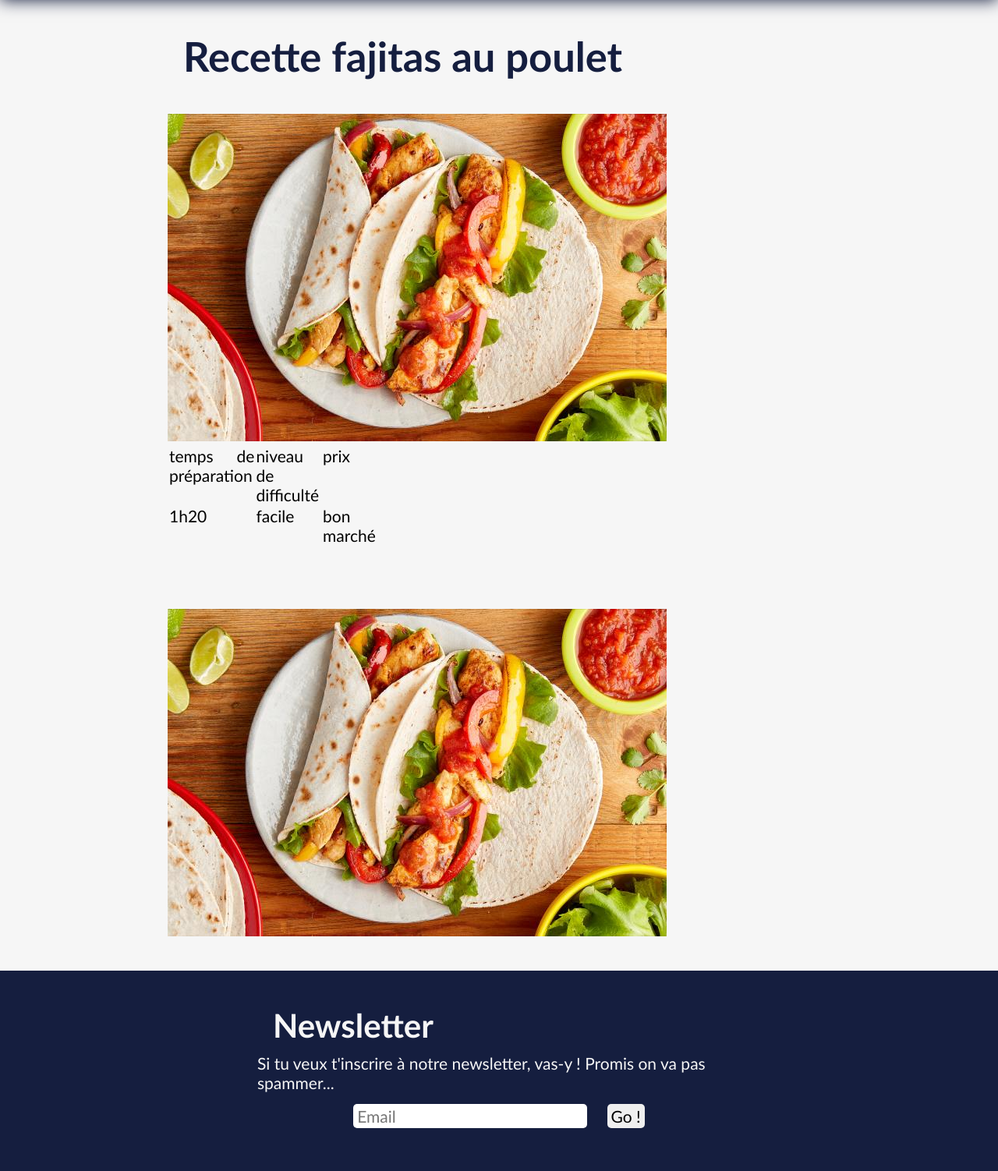
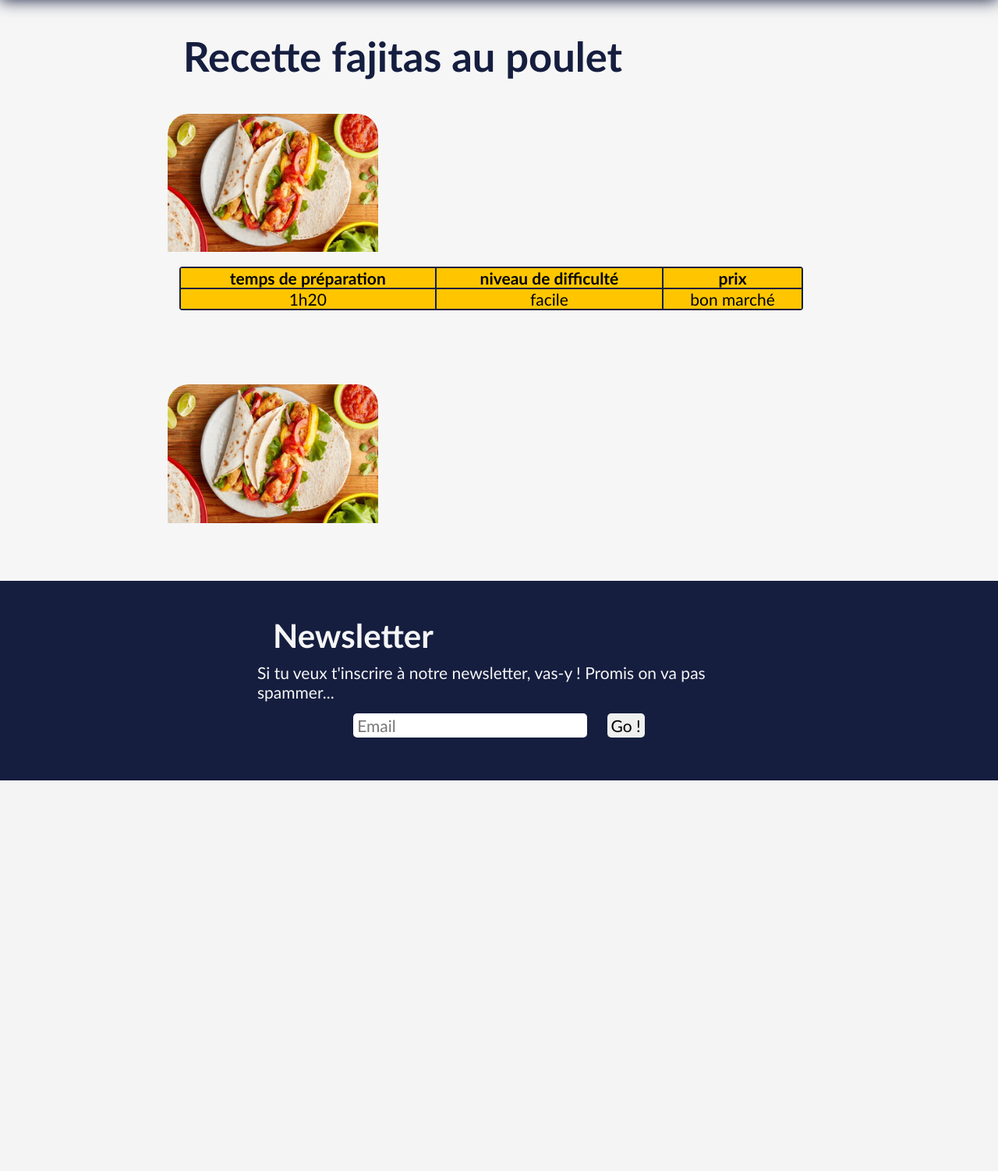
Before and after one commit to VK0537/projetBDpeip, a PHP site: page /Poulet.html in a window 1280 px wide. Shown: the part 100-1602 px from the top of the page at 78% size. After the commit the page ends 1101 px from the top, so only its background shows below. Run offline with PHP 8.4, Linux system fonts and the light colour scheme; lists and menus that the app fills with data are empty.

Commit message:
Update style.css

```diff
--- a/style.css
+++ b/style.css
@@ -233,3 +233,68 @@ a.nav__list-item:hover{
     color: var(--light-grey);
     background-color: var(--yellow);
 }
+
+.recette__img
+{
+    border-radius:1.25em 1.25em 0 0;
+    overflow: hidden;
+    flex-shrink: 3;
+}
+.recette__text{
+    flex: none;
+    padding: 15px;
+    text-align: left;
+}
+.recette__img img{
+    border-radius:1.25em 1.25em 0 0;
+    width: 100%;
+    height: auto;
+}
+.recette__text h1{
+    font-size: 1.25em;
+    padding-left: 0;
+}
+
+.tableau{
+    width: 800px;
+    border-radius:4px;
+    background-color: var(--dark-blue);
+    margin: auto;
+
+}
+
+.thead{
+    background-color: var(--yellow);
+    text-align: center;
+    font-weight: bold;  overflow-x:
+}
+
+.tbody{
+    background-color: var(--yellow);
+    text-align: center;
+}
+
+
+.etape
+{
+    margin-left: 600px;
+    width: 600px;
+    list-style-type: none;
+}
+
+.Ingredients
+{
+    list-style-type: none;
+    float: left;
+}
+
+.Ingredients img
+{
+    width: 75px;
+}
+
+.numEtape
+{
+    font-size: 48px;
+    text-shadow:0 0 5px #E73E01;
+}
```
